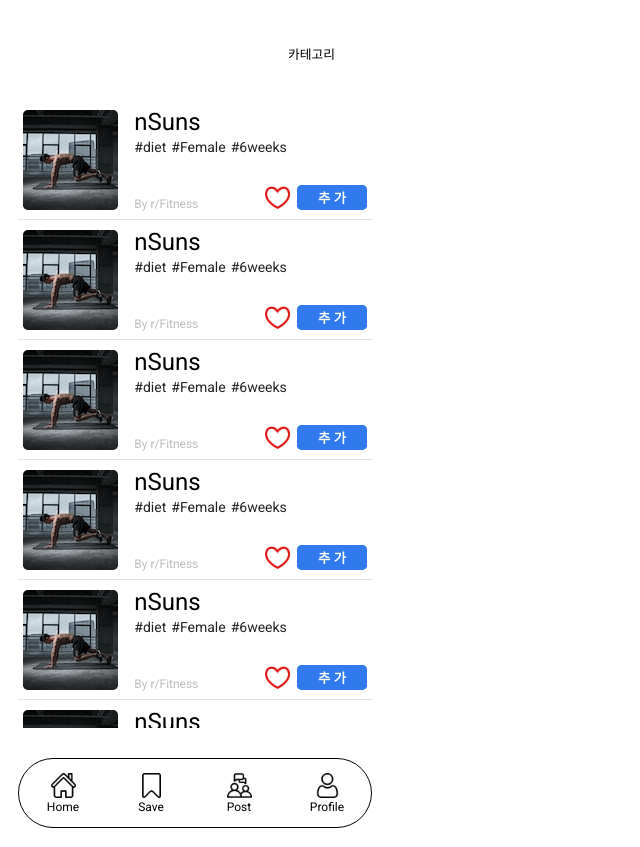
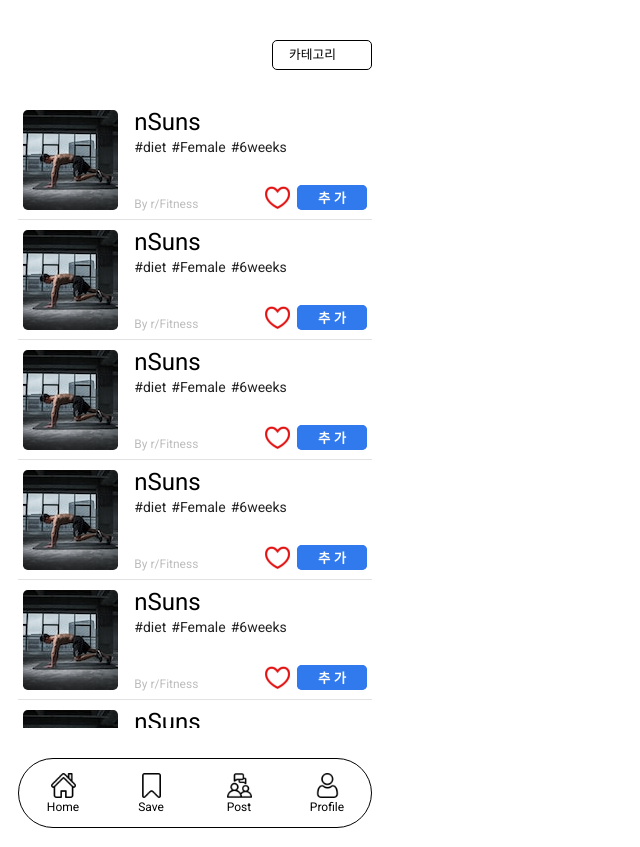
Before and after one commit to 0urFit/OurFit_Client, a Next.js app: page /save in a window 1280 px wide. Shown: the whole page, without its empty margins (0-640 px from the left). Built offline with nearby package versions, Linux system fonts and the light colour scheme.

Commit message:
design: react-select selectbox 수정

```diff
--- a/src/common/molecules/SmallSelect.tsx
+++ b/src/common/molecules/SmallSelect.tsx
@@ -1,7 +1,6 @@
-import Select, { CSSObjectWithLabel } from 'react-select';
+import Select, { StylesConfig } from 'react-select';
 import { useId } from 'react';
 import { SelectType } from '@/components/save/type';
-import { optionType } from './type';
 
 interface propsType {
     placeholder: string;
@@ -9,47 +8,40 @@ interface propsType {
 }
 
 const SmallSelect = ({ placeholder, options }: propsType) => {
-    const selectStyle = {
-        placeholder: (baseStyles: CSSObjectWithLabel) => ({
+    const selectStyle: StylesConfig = {
+        placeholder: baseStyles => ({
             ...baseStyles,
             color: '#000',
             fontSize: '0.8rem',
             fontWeight: '400',
         }),
-        control: (baseStyles: CSSObjectWithLabel) => ({
+        control: baseStyles => ({
             ...baseStyles,
             paddingLeft: '0.375rem',
             width: '6.25rem',
             minHeight: '1.9rem',
-            border: 'none',
+            borderColor: 'black',
             borderRadius: '0.3125rem',
             boxShadow: 'none',
             fontSize: '0.8rem',
             fontWeight: '400',
         }),
-        dropdownIndicator: () => ({
-            display: 'none',
-        }),
-        option: (baseStyles: CSSObjectWithLabel, { isSelected, isFocused }: optionType) => ({
+        option: (baseStyles, { isSelected, isFocused }) => ({
             ...baseStyles,
             color: isSelected ? '#FFF' : 'black',
             fontWeight: '400',
             fontSize: '0.875rem',
             backgroundColor: isSelected ? 'black' : isFocused ? '#acacac' : '#fff',
         }),
+        dropdownIndicator: () => ({
+            display: 'none',
+        }),
+        indicatorsContainer: () => ({
+            display: 'none',
+        }),
     };
 
-    return (
-        <Select
-            styles={selectStyle}
-            components={{
-                IndicatorSeparator: () => null,
-            }}
-            placeholder={placeholder}
-            options={options}
-            instanceId={useId()}
-        />
-    );
+    return <Select styles={selectStyle} placeholder={placeholder} options={options} instanceId={useId()} />;
 };
 
 export default SmallSelect;
--- a/src/common/molecules/type.ts
+++ b/src/common/molecules/type.ts
@@ -10,8 +10,3 @@ export interface StyledProps extends HTMLAttributes<HTMLDivElement> {
     emailMargin: boolean | undefined;
     pwMargin: boolean | undefined;
 }
-
-export type optionType = {
-    isSelected: boolean;
-    isFocused: boolean;
-};
```
Also changed, not shown: src/components/signup/SelectBox.tsx (+4 -4 lines).
